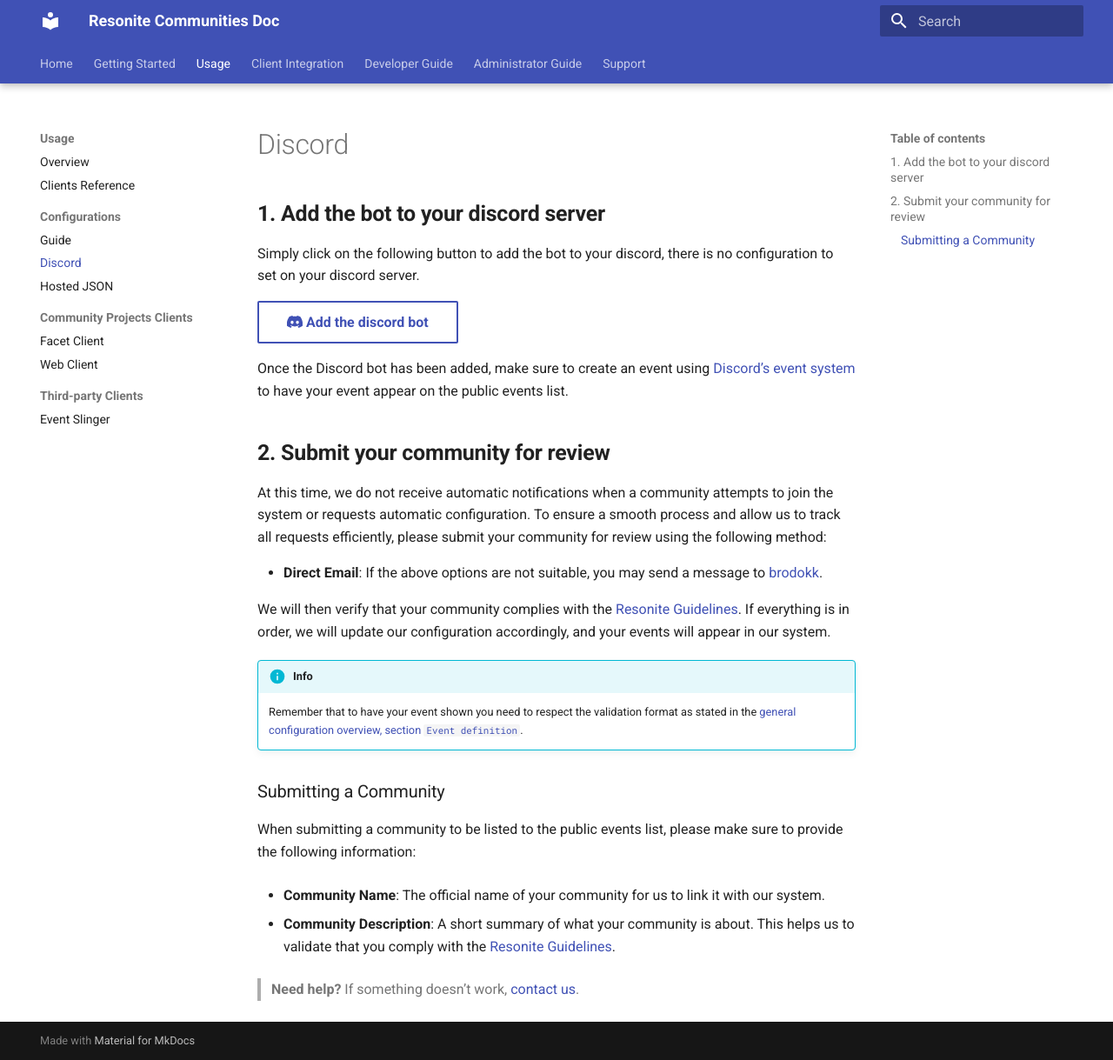
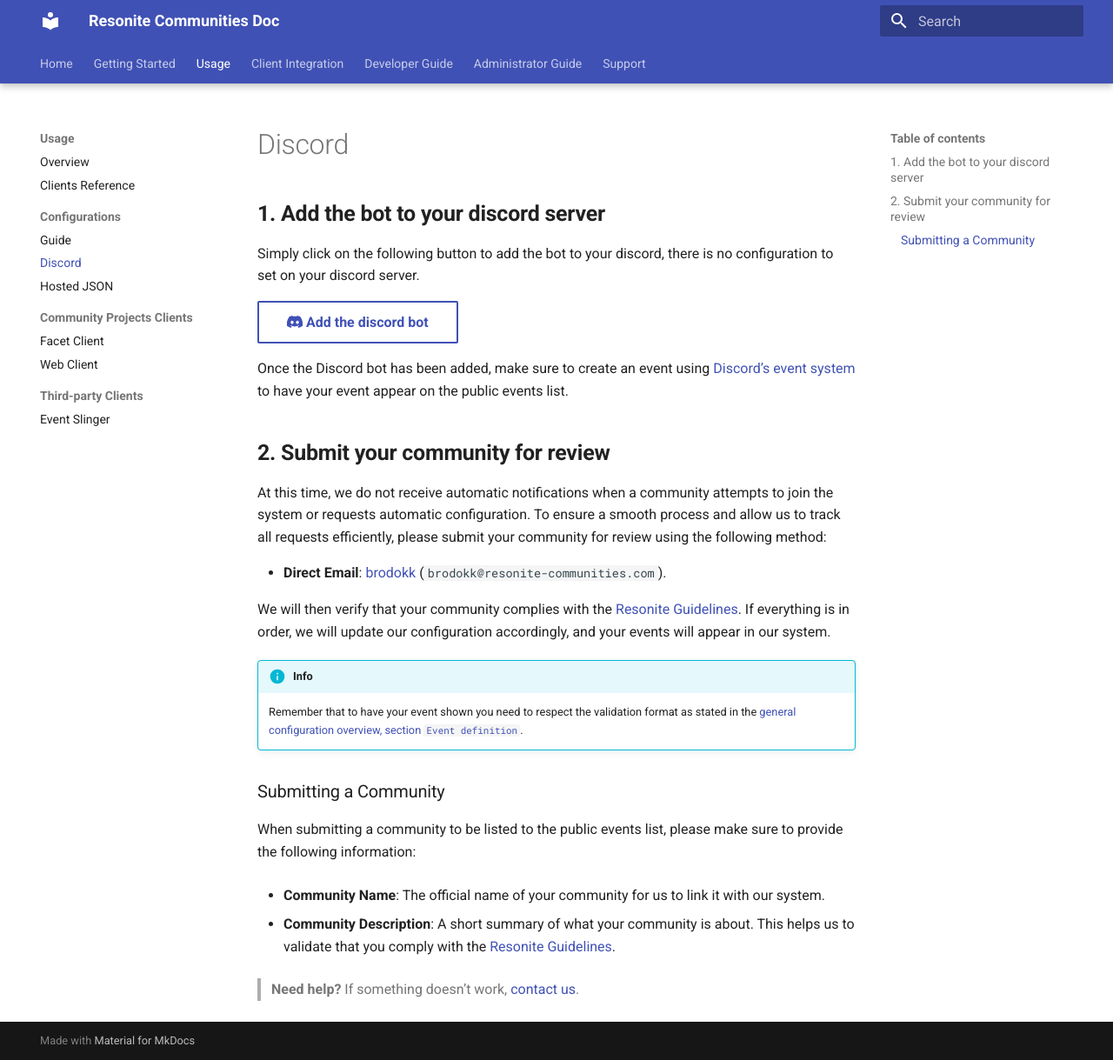
Before and after one commit to Resonite-Community-Projects/community_events.resonite, an MkDocs documentation site: the page built from docs/docs/Usage/Configurations/discord.md, in a window 1280 px wide and 1219 px high. Shown: the whole window at 87% size. Built offline with MkDocs 1.6.1 and Material for MkDocs 9.7.7, drawn with Linux system fonts in a browser that asks for light colours.

Commit message:
Fix typo

```diff
--- a/docs/docs/Usage/Configurations/discord.md
+++ b/docs/docs/Usage/Configurations/discord.md
@@ -12,7 +12,7 @@
 
 At this time, we do not receive automatic notifications when a community attempts to join the system or requests automatic configuration. To ensure a smooth process and allow us to track all requests efficiently, please submit your community for review using the following method:
 
-*   **Direct Email**: If the above options are not suitable, you may send a message to [brodokk](mailto:brodokk@resonite-communities.com).
+*   **Direct Email**: [brodokk](mailto:brodokk@resonite-communities.com) (`brodokk@resonite-communities.com`).
 
 We will then verify that your community complies with the [Resonite Guidelines](https://resonite.com/policies/Guidelines.html). If everything is in order, we will update our configuration accordingly, and your events will appear in our system.
 
```
